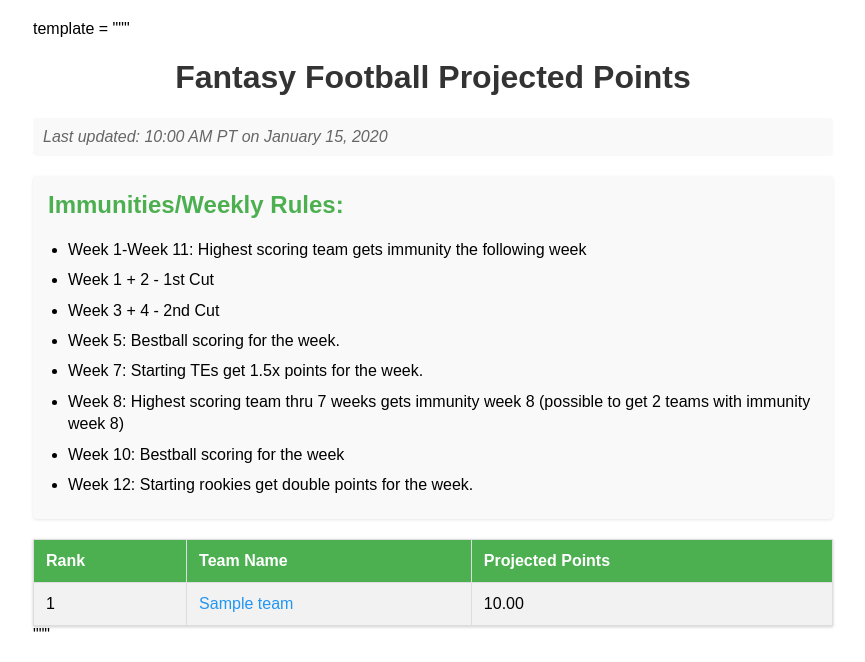
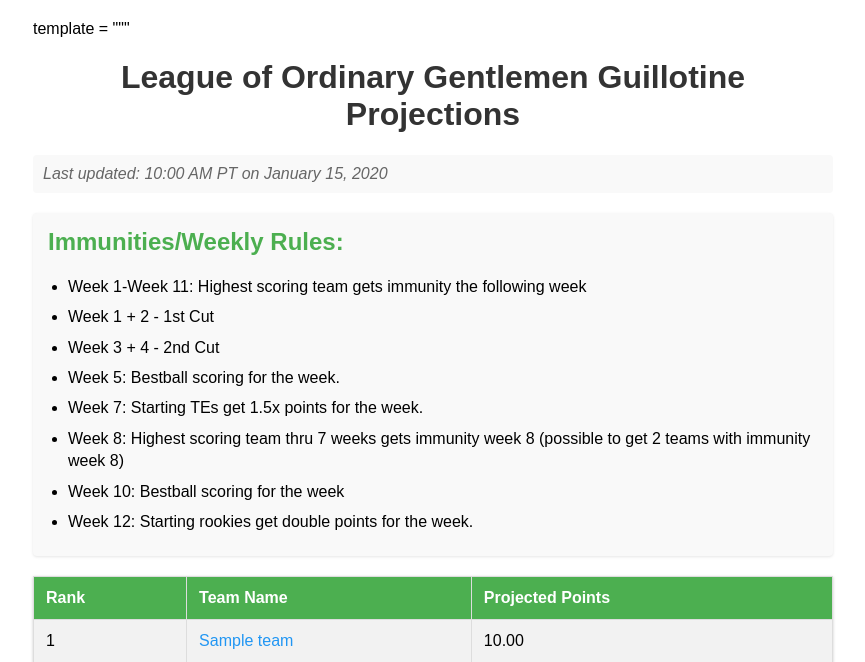
Before and after one commit to drtomaslight/LoOG-Guillotine-, a Flask app: template templates/rankings.html in a window 1280 px wide. Shown: the top 662 px of the page, without its empty margins (207-1072 px from the left). Run offline with Flask 2, Linux system fonts and the light colour scheme; the template is opened without the code that fills it: most values are stand-ins (such as "Sample title", 1, 10 or a date in 2020).

Commit message:
Update rankings.html

```diff
--- a/templates/rankings.html
+++ b/templates/rankings.html
@@ -75,7 +75,7 @@
             </style>
         </head>
         <body>
-            <h1>Fantasy Football Projected Points</h1>
+            <h1>League of Ordinary Gentlemen Guillotine Projections</h1>
             <div class="last-updated">
                 Last updated: {{ last_updated.strftime('%I:%M %p PT on %B %d, %Y') }}
             </div>
```
